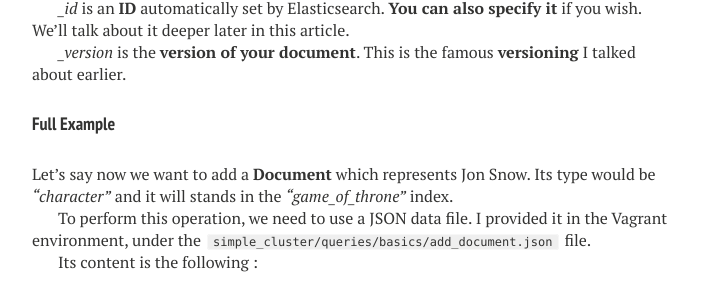
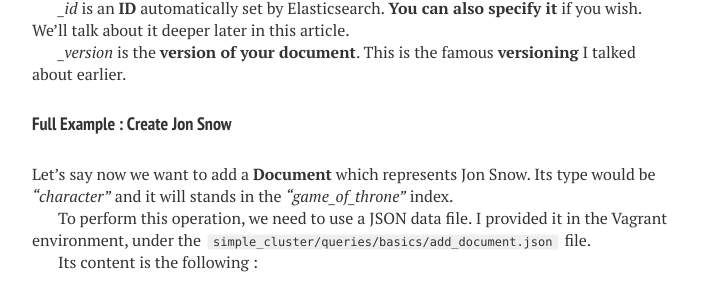
Before and after one commit to semji/reputationvip.github.io, a Jekyll site: the page built from _posts/2015-07-08-elasticsearch-is-coming.md, in a window 1280 px wide and 900 px high, scrolled down 13342 px. Shown: the part 148-445 px from the top of the window, without its empty margins (288-991 px from the left). Built offline with Jekyll 4.4.1, drawn with Linux system fonts in a browser that asks for light colours; nearby versions of some CDN libraries; comment, search, counter and statistics services are not loaded; some of the changed text lies outside the part shown.

Commit message:
Completed full example's title

```diff
--- a/_posts/2015-07-08-elasticsearch-is-coming.md
+++ b/_posts/2015-07-08-elasticsearch-is-coming.md
@@ -475,7 +475,7 @@ The Elasticsearch cluster will answer, with the following response :
 
 *\_version* is the **version of your document**. This is the famous **versioning** I talked about earlier.
 
-#### Full Example
+#### Full Example : Create Jon Snow
 
 Let's say now we want to add a **Document** which represents Jon Snow.
 Its type would be *"character"* and it will stands in the *"game_of_throne"* index.
@@ -560,7 +560,7 @@ Compared to the previous answer, there is two more fields here : *\_exists* and
 
 *\_source* contains the JSON document you requested.
 
-#### Full Example
+#### Full Example : Retrieve Jon Snow
 
 Let's say that we want to retrieve the previous document ( *Jon Snow*) we stored in the *game_of_throne* index, and which has the *character* type. As a reminder, the ID Elasticsearch gave us is *AU0QJ2sJ1MYCa_CVGtD5*.
 
@@ -648,7 +648,7 @@ The Elasticsearch cluster will answer with the following response :
 
 Here, the important change is in the *\_version* field. You can notice that it has been incremented.
 
-#### Full Example
+#### Full Example : Update Jon Snow
 
 Let's say that we want to update the previous document ( *Jon Snow*) we stored, and change his age. As a reminder, its ID is *AU0QJ2sJ1MYCa_CVGtD5*.
 
@@ -713,7 +713,7 @@ The Elasticsearch server will answer with the following response :
 You can notice here that **the version of the document has been incremented !** That's because the segment thing. Remember : segments are **not updated**, so that the document
 is not really removed from it, unless a **segment merge** is processed ; instead, a new version is created.
 
-#### Full Example
+#### Full Example : Delete Jon Snow
 
 Let's say that we want to delete the previous document ( *Jon Snow*) we stored. As a reminder, the **ID** Elasticsearch gave us is *AU0QJ2sJ1MYCa_CVGtD5*
 
```
